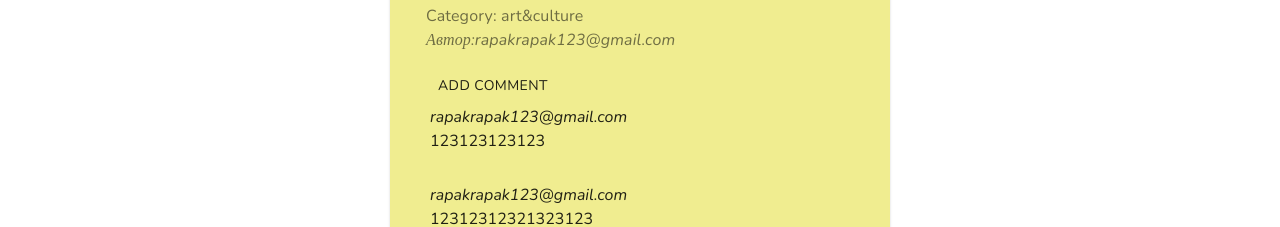
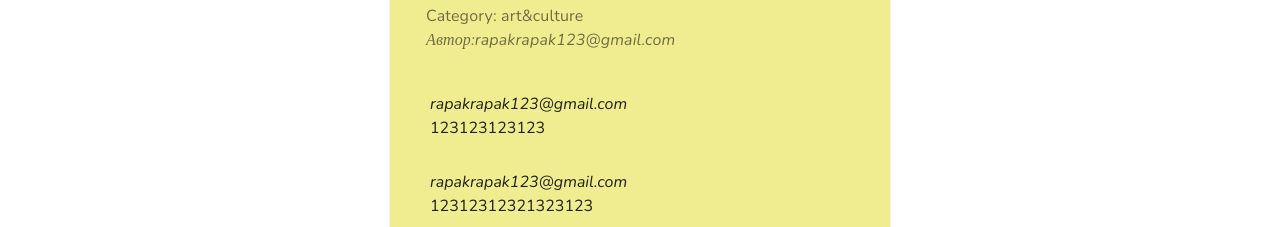
Before and after one commit to Atai-D/First-project-on-React, a React (Create React App) app: page /blog/1 in a window 1280 px wide. Shown: the part 593-820 px from the top of the page. Built offline with nearby package versions, Linux system fonts and the light colour scheme; data requests are answered from the project's data file.

Commit message:
fix bug with comments

```diff
--- a/src/components/Blog/BlogCard.js
+++ b/src/components/Blog/BlogCard.js
@@ -172,7 +172,9 @@ export default function BlogCard({ blog, showAuthor }) {
                         </CardActions>
                         <CardActions className={classes.blogCardInf}>
                             {/* <div className={classes.blogCardInf} > */}
-                            {logged.id === blog.authorsId || logged.isAdmin ? (
+                            {(logged.id === blog.authorsId &&
+                                logged.isLogged) ||
+                            logged.isAdmin ? (
                                 <div>
                                     <DeleteOutlineIcon
                                         className={classes.blogBtn}
--- a/src/components/Blog/BlogDetails.js
+++ b/src/components/Blog/BlogDetails.js
@@ -239,9 +239,13 @@ export default function BlogDetails() {
                             </Typography>
                         </CardContent>
                         <div style={{ marginLeft: "40px" }}>
-                            <Button onClick={handleOpenComment}>
-                                Add Comment
-                            </Button>
+                            {logged.isLogged ? (
+                                <Button onClick={handleOpenComment}>
+                                    Add Comment
+                                </Button>
+                            ) : (
+                                ""
+                            )}
                             <br />
                             {openInp ? (
                                 <>
```
